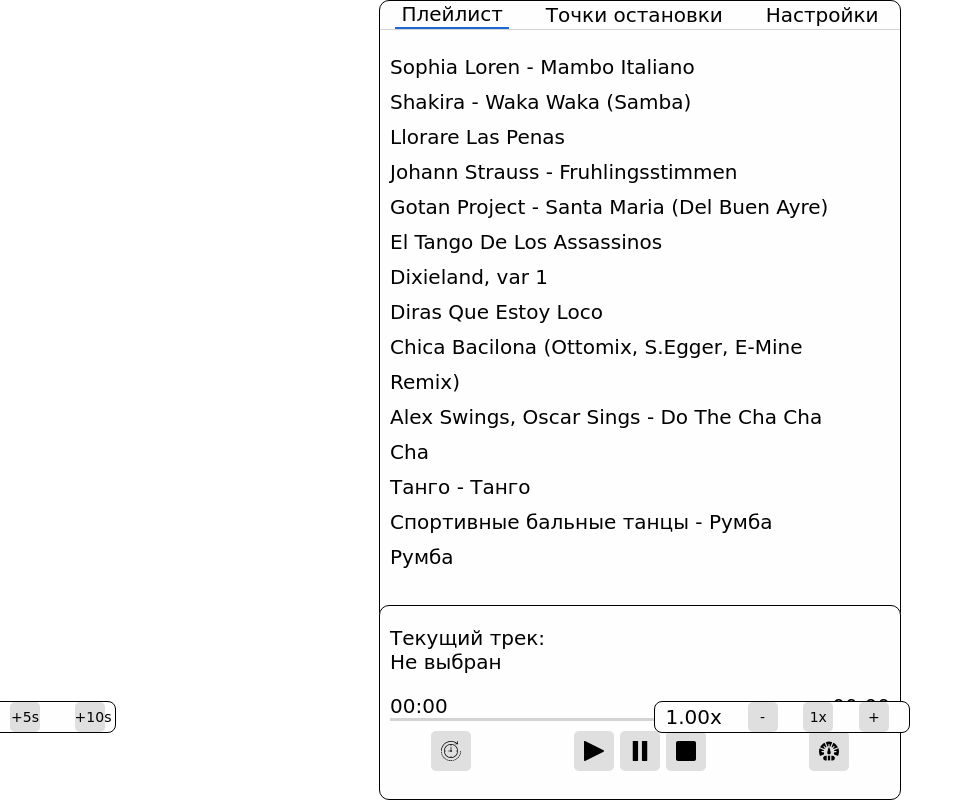
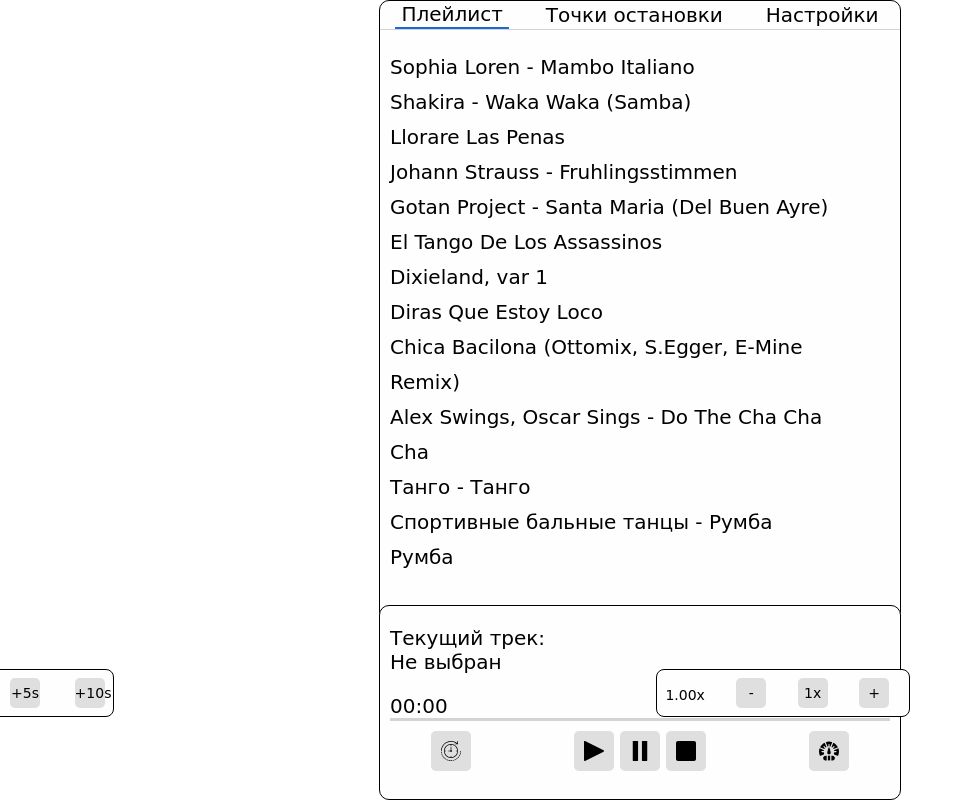
Before and after one commit to MikkyMeow/player-for-rehearsals, a plain HTML site: page index.html in a window 1280 px wide. Both pictures are taken after a click on the button "speed". Shown: the whole page, without its empty margins (0-973 px from the left). Drawn offline with Linux system fonts and the light colour scheme; a web font is replaced by a local one.

Commit message:
fix paddings for controls

```diff
--- a/css/style.css
+++ b/css/style.css
@@ -182,12 +182,13 @@
   display: flex;
   justify-content: space-between;
   align-items: center;
-  padding: 0 10px 0 20px;
+  padding: 8px;
+  padding-left: 20px;
   list-style: none;
   width: 43%;
   height: 30px;
   background-color: #fefefe;
-  top: -50px;
+  top: -82px;
   left: -100%;
   border: 1px solid black;
   border-radius: 8px;
@@ -211,7 +212,12 @@
 
 .controls-block.speed.active {
   right: -10px;
-  padding: 0 20px 0 10px;
+  padding: 8px;
+  padding-right: 20px;
+}
+
+.speed-info {
+  font-size: 14px;
 }
 
 .rewind-controls .controls-btn {
```
